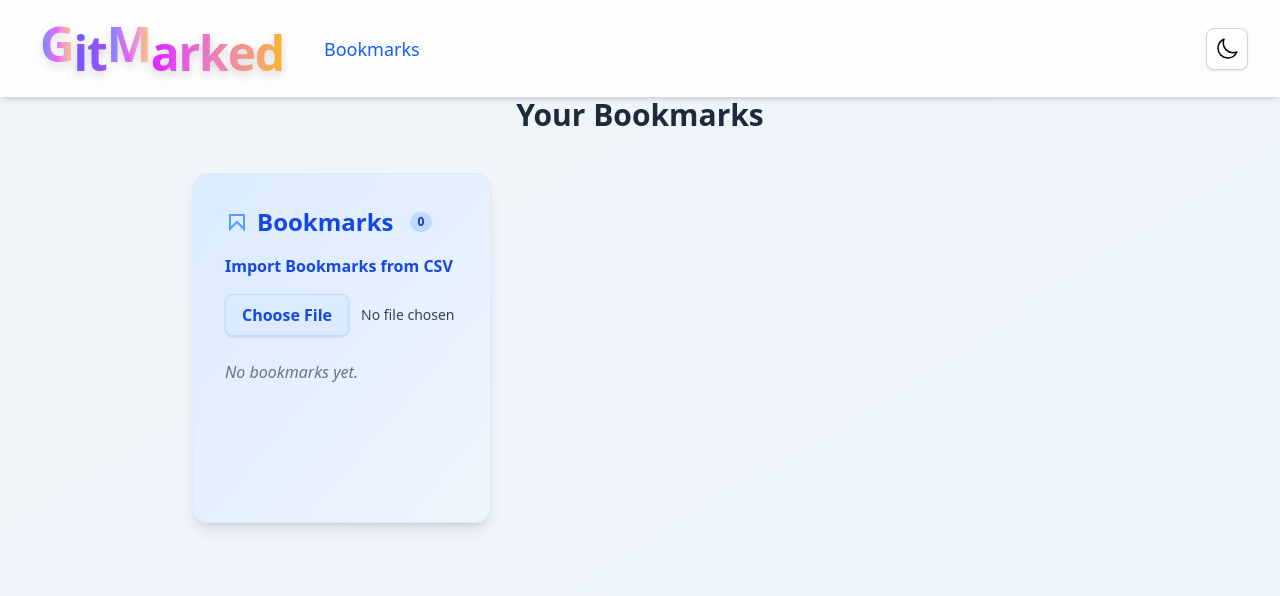
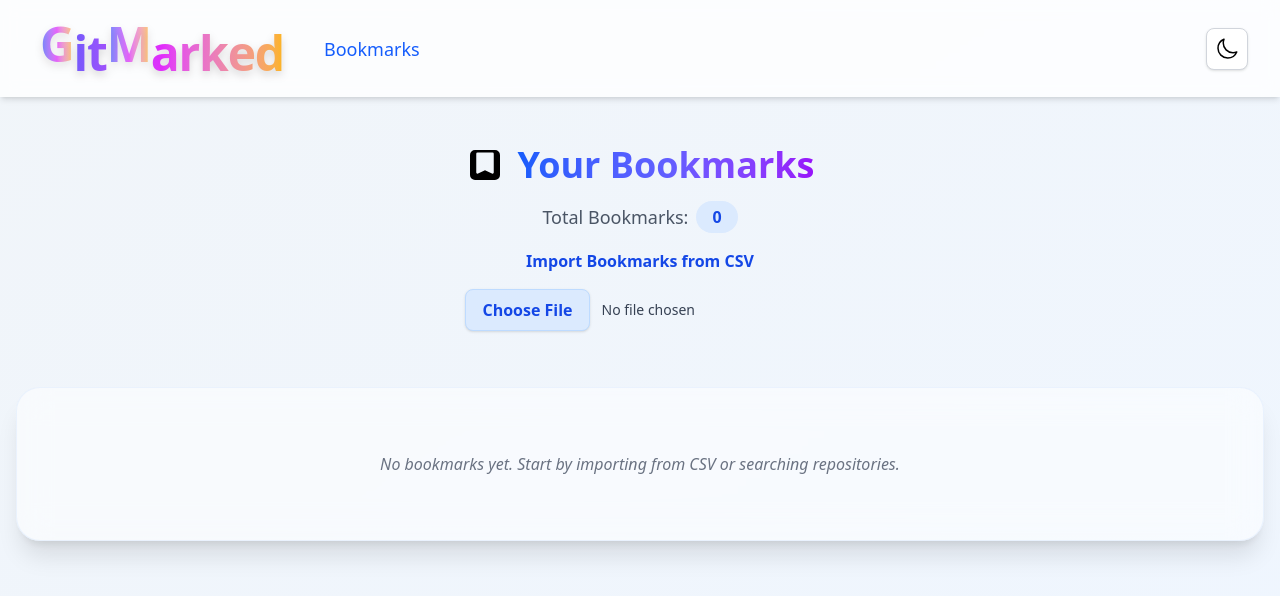
Before and after one commit to rajalakshmys-27/gitmarked, a React (Vite) app: page /bookmarks in a window 1280 px wide. Shown: the top 596 px of the page. Built offline with nearby package versions, Linux system fonts and the light colour scheme.

Commit message:
feat: Enhance BookmarksPage with bookmark count display, clear all button, and CSV import functionality; add SearchIcon to SearchBar

```diff
--- a/src/components/search/SearchBar.jsx
+++ b/src/components/search/SearchBar.jsx
@@ -2,6 +2,7 @@ import { useState, useEffect, useCallback } from "react";
 import SuggestionItem from "./SuggestionItem";
 import useDebounce from "../../hooks/useDebounce";
 import { getGithubToken } from '../../utils/githubToken.js';
+import { SearchIcon } from '../../icons';
 
 export default function SearchBar({ value, onChange, onSelectSuggestion, suggestionsVisible, setSuggestionsVisible, onClear }) {
   const [suggestions, setSuggestions] = useState([]);
@@ -104,8 +105,10 @@ export default function SearchBar({ value, onChange, onSelectSuggestion, suggest
   }, [suggestions, highlightedIndex, onSelectSuggestion, setSuggestionsVisible]);
 
   return (
-    <div className="w-full max-w-2xl mx-auto flex flex-col items-center gap-4">
-      <div className="relative w-full">
+    <div className="w-full max-w-2xl mx-auto flex flex-col items-center gap-4">      <div className="relative w-full">
+        <div className="absolute left-4 top-1/2 -translate-y-1/2 text-gray-400 dark:text-gray-500">
+          <SearchIcon className="w-5 h-5" />
+        </div>
         <input
           type="text"
           value={value}
@@ -114,7 +117,7 @@ export default function SearchBar({ value, onChange, onSelectSuggestion, suggest
           onBlur={handleBlur}
           onFocus={handleFocus}
           placeholder="Search repositories, users..."
-          className="w-full px-6 py-4 text-lg rounded-2xl border border-gray-300 dark:border-gray-700 focus:border-blue-500 focus:ring-2 focus:ring-blue-200 dark:focus:ring-blue-900 transition outline-none bg-white dark:bg-gray-800 shadow-lg text-gray-800 dark:text-gray-100 placeholder-gray-400 dark:placeholder-gray-500 font-semibold pr-12"
+          className="w-full pl-12 pr-12 py-4 text-lg rounded-2xl border border-gray-300 dark:border-gray-700 focus:border-blue-500 focus:ring-2 focus:ring-blue-200 dark:focus:ring-blue-900 transition outline-none bg-white dark:bg-gray-800 shadow-lg text-gray-800 dark:text-gray-100 placeholder-gray-400 dark:placeholder-gray-500 font-semibold"
           autoFocus
           aria-autocomplete="list"
           aria-controls="search-suggestions-list"
--- a/src/icons/index.jsx
+++ b/src/icons/index.jsx
@@ -27,16 +27,17 @@ export function ChevronDownIcon({ className = '', ...props }) {
 
 export function BookmarkIcon({ className = '', ...props }) {
     return (
-        <svg className={`w-6 h-6 text-blue-500 dark:text-blue-300 ${className}`} fill="none" stroke="currentColor" strokeWidth="2" viewBox="0 0 24 24" {...props}>
-            <path d="M5 5v14l7-7 7 7V5z" />
+        <svg xmlns="http://www.w3.org/2000/svg" fill="none" viewBox="0 0 24 24" strokeWidth={1.5} stroke="currentColor" className={`size-5 dark:stroke-white ${className}`} {...props}>
+            <path strokeLinecap="round" strokeLinejoin="round" d="M17.593 3.322c1.1.128 1.907 1.077 1.907 2.185V21L12 17.25 4.5 21V5.507c0-1.108.806-2.057 1.907-2.185a48.507 48.507 0 0 1 11.186 0Z" />
         </svg>
+
     );
 }
 
 export function BookmarkFilledIcon({ className = '', ...props }) {
     return (
-        <svg className={`h-6 w-6 text-blue-400 dark:text-blue-300 ${className}`} fill="none" stroke="currentColor" strokeWidth="2" viewBox="0 0 24 24" {...props}>
-            <path d="M5 5v14l7-7 7 7V5z" />
+        <svg xmlns="http://www.w3.org/2000/svg" viewBox="0 0 24 24" fill="currentColor" className={`size-6 dark:stroke-white ${className}`} {...props}>
+            <path fillRule="evenodd" d="M6 3a3 3 0 0 0-3 3v12a3 3 0 0 0 3 3h12a3 3 0 0 0 3-3V6a3 3 0 0 0-3-3H6Zm1.5 1.5a.75.75 0 0 0-.75.75V16.5a.75.75 0 0 0 1.085.67L12 15.089l4.165 2.083a.75.75 0 0 0 1.085-.671V5.25a.75.75 0 0 0-.75-.75h-9Z" clipRule="evenodd" />
         </svg>
     );
 }
@@ -51,7 +52,7 @@ export function CloseIcon({ className = '', ...props }) {
 
 export function SearchIcon({ className = '', ...props }) {
     return (
-        <svg xmlns="http://www.w3.org/2000/svg" fill="none" viewBox="0 0 24 24" strokeWidth={1.5} stroke="currentColor" className={`size-6 ${className}`} {...props}>
+        <svg xmlns="http://www.w3.org/2000/svg" fill="none" viewBox="0 0 24 24" strokeWidth={1.5} stroke="currentColor" className={`size-6 dark:stroke-white ${className}`} {...props}>
             <path strokeLinecap="round" strokeLinejoin="round" d="m21 21-5.197-5.197m0 0A7.5 7.5 0 1 0 5.196 5.196a7.5 7.5 0 0 0 10.607 10.607Z" />
         </svg>
     );
--- a/src/pages/BookmarksPage.jsx
+++ b/src/pages/BookmarksPage.jsx
@@ -1,11 +1,80 @@
 import Bookmarks from '../components/bookmarks/Bookmarks';
+import { BookmarkFilledIcon, TrashIcon, CloseIcon } from '../icons';
+import { useBookmarks } from '../context/bookmarks/useBookmarks';
+import CSVImport from '../components/bookmarks/CSVImport';
 
 function BookmarksPage() {
+  const { bookmarks, removeBookmark, clearBookmarks } = useBookmarks();
+
   return (
-    <div className="flex flex-col items-center gap-10 w-full">
-      <h1 className="text-3xl font-bold text-gray-800 dark:text-gray-100">Your Bookmarks</h1>
-      <div className="w-full max-w-4xl">
-        <Bookmarks />
+    <div className="max-w-7xl mx-auto py-12 px-4">
+      <div className="flex flex-col items-center space-y-8">
+        <div className="text-center space-y-4">
+          <div className="flex items-center justify-center gap-3">
+            <BookmarkFilledIcon className="w-10 h-10" />
+            <h1 className="text-4xl font-extrabold bg-gradient-to-r from-blue-600 via-indigo-500 to-purple-600 dark:from-blue-400 dark:via-indigo-300 dark:to-purple-400 bg-clip-text text-transparent">
+              Your Bookmarks
+            </h1>
+          </div>
+          <div className="flex items-center justify-center space-x-2">
+            <span className="text-lg text-gray-600 dark:text-gray-400">Total Bookmarks:</span>
+            <span className="px-4 py-1 bg-blue-100 dark:bg-blue-900 text-blue-700 dark:text-blue-300 rounded-full font-bold">
+              {bookmarks.length}
+            </span>
+            {bookmarks.length > 0 && (
+              <button
+                onClick={clearBookmarks}
+                className="ml-4 p-2 rounded-full hover:bg-red-100 dark:hover:bg-gray-700 transition group"
+                title="Clear All Bookmarks"
+                aria-label="Clear All Bookmarks"
+              >
+                <TrashIcon className="w-5 h-5 text-red-500 group-hover:text-red-600 dark:group-hover:text-red-400" />
+              </button>
+            )}
+          </div>
+          <div className="max-w-2xl mx-auto">
+            <CSVImport />
+          </div>
+        </div>
+
+        <div className="w-full">
+          <div className="bg-white/50 dark:bg-gray-900/50 backdrop-blur-lg rounded-3xl p-8 shadow-xl border border-blue-100/50 dark:border-gray-700/50">
+            <ul className="space-y-4">
+              {bookmarks.map(repo => (
+                <li key={repo.id} className="bg-blue-50 dark:bg-gray-800 rounded-lg p-4 shadow border border-blue-100 dark:border-gray-700">
+                  <div className="flex items-start justify-between gap-4">
+                    <div className="flex-1">
+                      <a href={repo.html_url} target="_blank" rel="noopener noreferrer" className="font-semibold text-blue-700 dark:text-blue-300 hover:underline text-lg">
+                        {repo.name || repo.full_name}
+                      </a>
+                      {repo.description && (
+                        <p className="text-gray-600 dark:text-gray-300 text-sm mt-1">{repo.description}</p>
+                      )}
+                      {repo.owner && (
+                        <span className="text-xs text-gray-500 dark:text-gray-400 mt-2 block">
+                          by {typeof repo.owner === 'string' ? repo.owner : repo.owner?.login}
+                        </span>
+                      )}
+                    </div>
+                    <button
+                      onClick={() => removeBookmark(repo.id)}
+                      className="p-2 rounded-full hover:bg-red-100 dark:hover:bg-gray-700 transition group"
+                      title="Remove Bookmark"
+                      aria-label="Remove Bookmark"
+                    >
+                      <CloseIcon className="w-4 h-4 text-red-500 group-hover:text-red-600 dark:group-hover:text-red-400" />
+                    </button>
+                  </div>
+                </li>
+              ))}
+            </ul>
+            {bookmarks.length === 0 && (
+              <div className="text-center text-gray-500 dark:text-gray-400 italic py-8">
+                No bookmarks yet. Start by importing from CSV or searching repositories.
+              </div>
+            )}
+          </div>
+        </div>
       </div>
     </div>
   );
```
